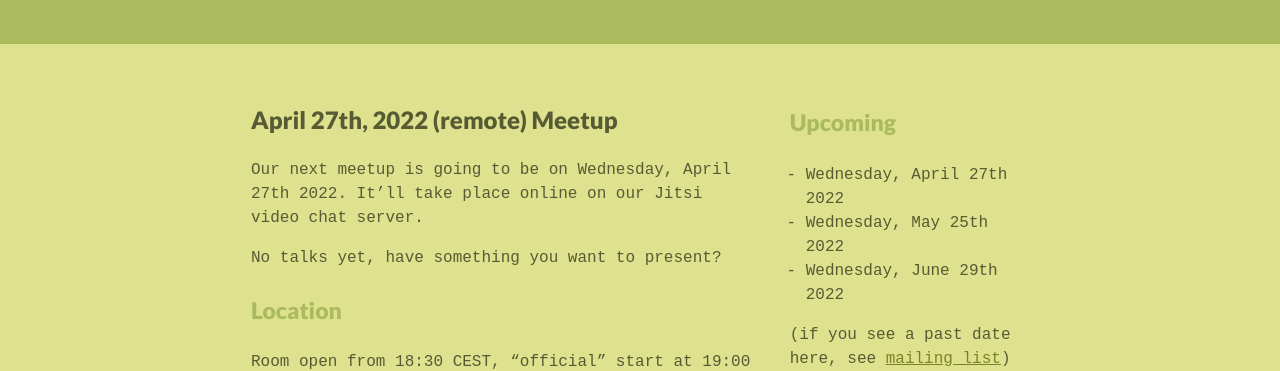
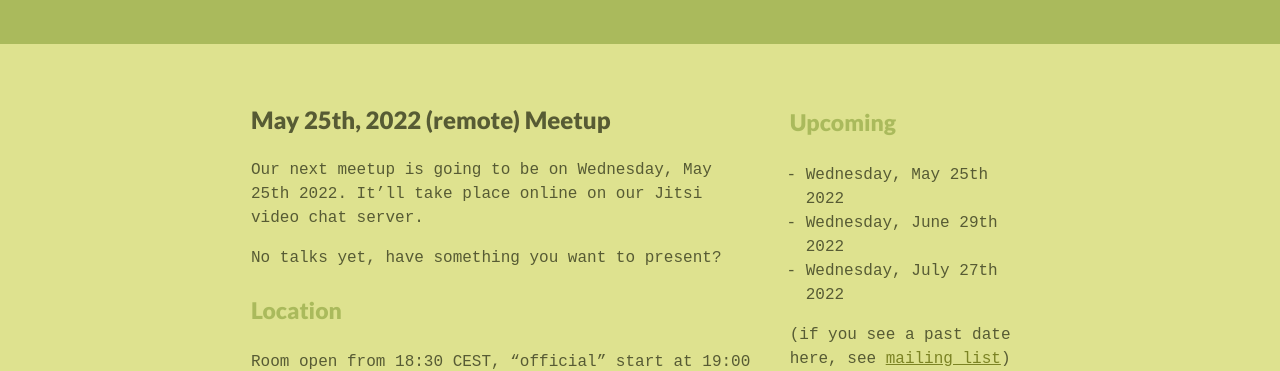
Before and after one commit to emacs-berlin/emacs-berlin.org, a Jekyll site: the page built from index.md, in a window 1280 px wide. Shown: the part 365-736 px from the top of the page. Built offline with Jekyll 4.4.1, drawn with Linux system fonts in a browser that asks for light colours.

Commit message:
May 2022

```diff
--- a/index.md
+++ b/index.md
@@ -13,9 +13,9 @@ layout: default
 
 <section id="below-fold"><div class="row"><div class="medium-8 columns">
 
-# April 27th, 2022 (remote) Meetup
+# May 25th, 2022 (remote) Meetup
 
-Our next meetup is going to be on Wednesday, April 27th 2022. It'll
+Our next meetup is going to be on Wednesday, May 25th 2022. It'll
 take place online on our Jitsi video chat server.
 
 No talks yet, have something you want to present?
@@ -24,7 +24,7 @@ No talks yet, have something you want to present?
 ### Location
 
 Room open from 18:30 CEST, "official" start at 19:00 CEST ([Jitsi
-Room](https://jitsi.emacs-berlin.org/april-2022)).
+Room](https://jitsi.emacs-berlin.org/may-2022)).
 
 ### About Emacs Berlin
 
@@ -51,12 +51,11 @@ Non-public contact via email: [organizers email][contact]
 <div class="medium-4 columns">
 ### Upcoming
 
-* Wednesday, April 27th 2022
 * Wednesday, May 25th 2022
 * Wednesday, June 29th 2022
+* Wednesday, July 27th 2022
 
 <!--
-* Wednesday, July 27th 2022
 * Wednesday, August 31st 2022
 * Wednesday, September 28th 2022
 * Wednesday, October 26th 2022
```
